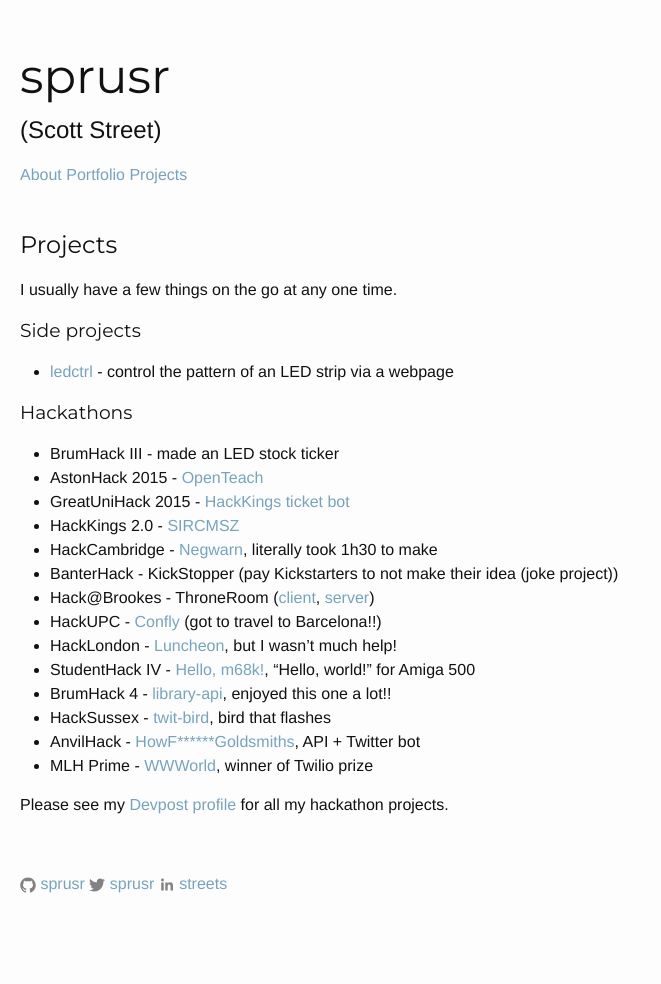
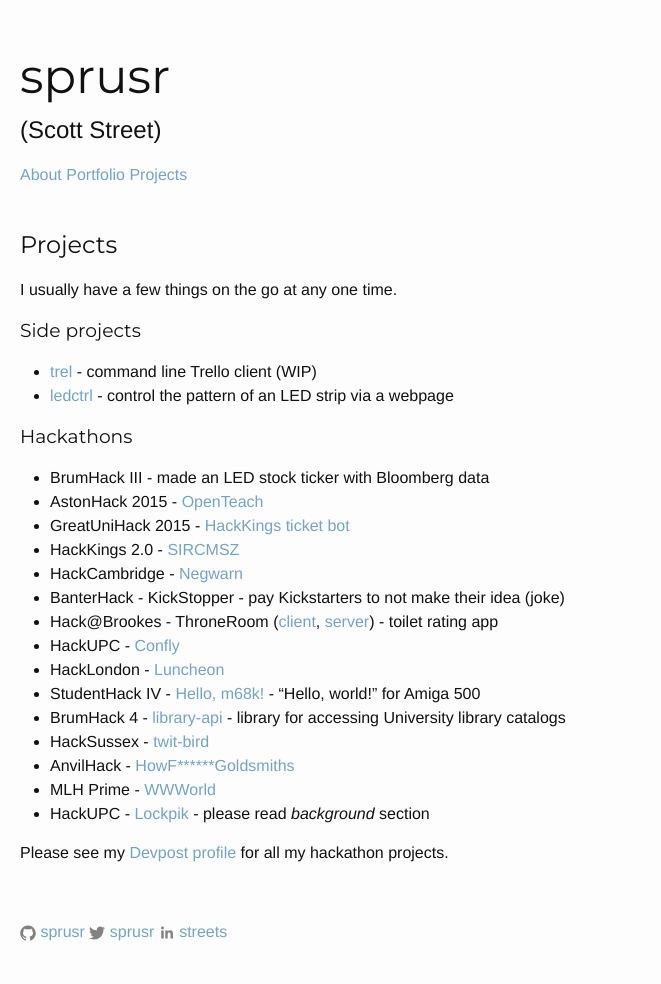
Before and after one commit to sprusr/sprusr.github.io, a Jekyll site: the page built from projects.md, in a window 1280 px wide. Shown: the whole page, without its empty margins (0-661 px from the left). Built offline with Jekyll 4.4.1, drawn with Linux system fonts in a browser that asks for light colours; before the commit the page ends 936 px from its top, so only the background shows below that.

Commit message:
Update projects page

```diff
--- a/projects.md
+++ b/projects.md
@@ -8,23 +8,25 @@
 
 ### Side projects
 
+* [trel](https://www.npmjs.com/package/trel) - command line Trello client (WIP)
 * [ledctrl]({% post_url 2016-05-09-ledctrl %}) - control the pattern of an LED strip via a webpage
 
 ### Hackathons
 
-* BrumHack III - made an LED stock ticker
+* BrumHack III - made an LED stock ticker with Bloomberg data
 * AstonHack 2015 - [OpenTeach](http://devpost.com/software/openteach#more-of-an-idea-than-a-hack)
 * GreatUniHack 2015 - [HackKings ticket bot](https://github.com/sprusr/kings-bot#DISCLAIMER---it-doesnt-work)
 * HackKings 2.0 - [SIRCMSZ](https://github.com/Homletmoo/hk2015)
-* HackCambridge - [Negwarn](https://github.com/sprusr/negwarn#the-rest-of-the-event-was-mucking-about), literally took 1h30 to make
-* BanterHack - KickStopper (pay Kickstarters to not make their idea (joke project))
-* Hack@Brookes - ThroneRoom ([client](https://github.com/sprusr/throneroom-site), [server](https://github.com/hgat/throneroom))
-* HackUPC - [Confly](https://github.com/sprusr/confly) (got to travel to Barcelona!!)
-* HackLondon - [Luncheon](http://devpost.com/software/luncheon), but I wasn't much help!
-* StudentHack IV - [Hello, m68k!](http://devpost.com/software/hello-m68k), "Hello, world!" for Amiga 500
-* BrumHack 4 - [library-api](https://github.com/BenjaminEHowe/library-api), enjoyed this one a lot!!
-* HackSussex - [twit-bird](https://github.com/sprusr/twit-bird), bird that flashes
-* AnvilHack - [HowF\******Goldsmiths](https://github.com/HowFuckingGoldsmiths), API + Twitter bot
-* MLH Prime - [WWWorld](http://devpost.com/software/wwworld-j9047y), winner of Twilio prize
+* HackCambridge - [Negwarn](https://github.com/sprusr/negwarn#the-rest-of-the-event-was-mucking-about)
+* BanterHack - KickStopper - pay Kickstarters to not make their idea (joke)
+* Hack@Brookes - ThroneRoom ([client](https://github.com/sprusr/throneroom-site), [server](https://github.com/hgat/throneroom)) - toilet rating app
+* HackUPC - [Confly](https://github.com/sprusr/confly)
+* HackLondon - [Luncheon](http://devpost.com/software/luncheon)
+* StudentHack IV - [Hello, m68k!](http://devpost.com/software/hello-m68k) - "Hello, world!" for Amiga 500
+* BrumHack 4 - [library-api](https://github.com/BenjaminEHowe/library-api) - library for accessing University library catalogs
+* HackSussex - [twit-bird](https://github.com/sprusr/twit-bird)
+* AnvilHack - [HowF\******Goldsmiths](https://github.com/HowFuckingGoldsmiths)
+* MLH Prime - [WWWorld](http://devpost.com/software/wwworld-j9047y)
+* HackUPC - [Lockpik](http://devpost.com/software/lockpik) - please read _background_ section
 
 Please see my [Devpost profile](http://devpost.com/sprusr) for all my hackathon projects.
```
